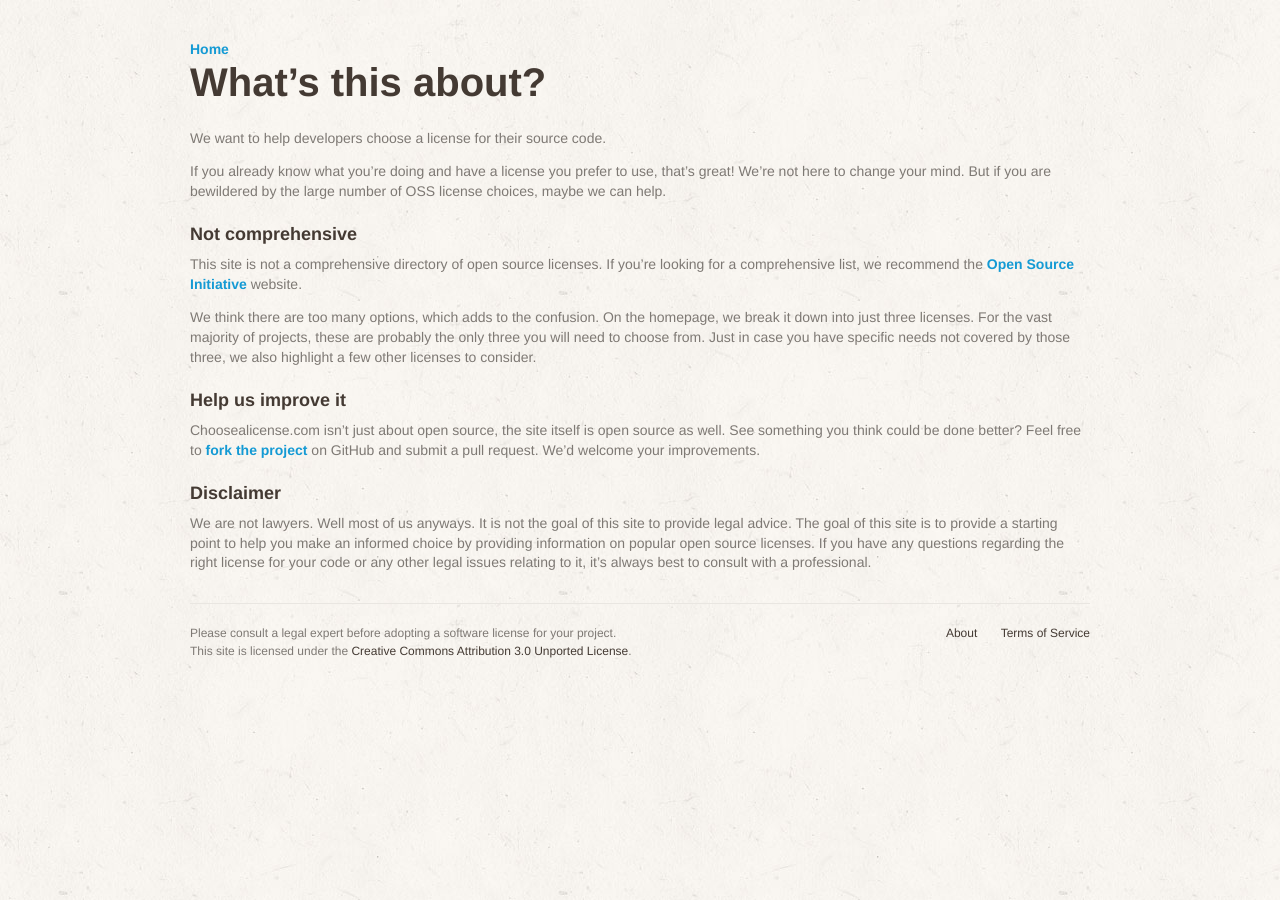
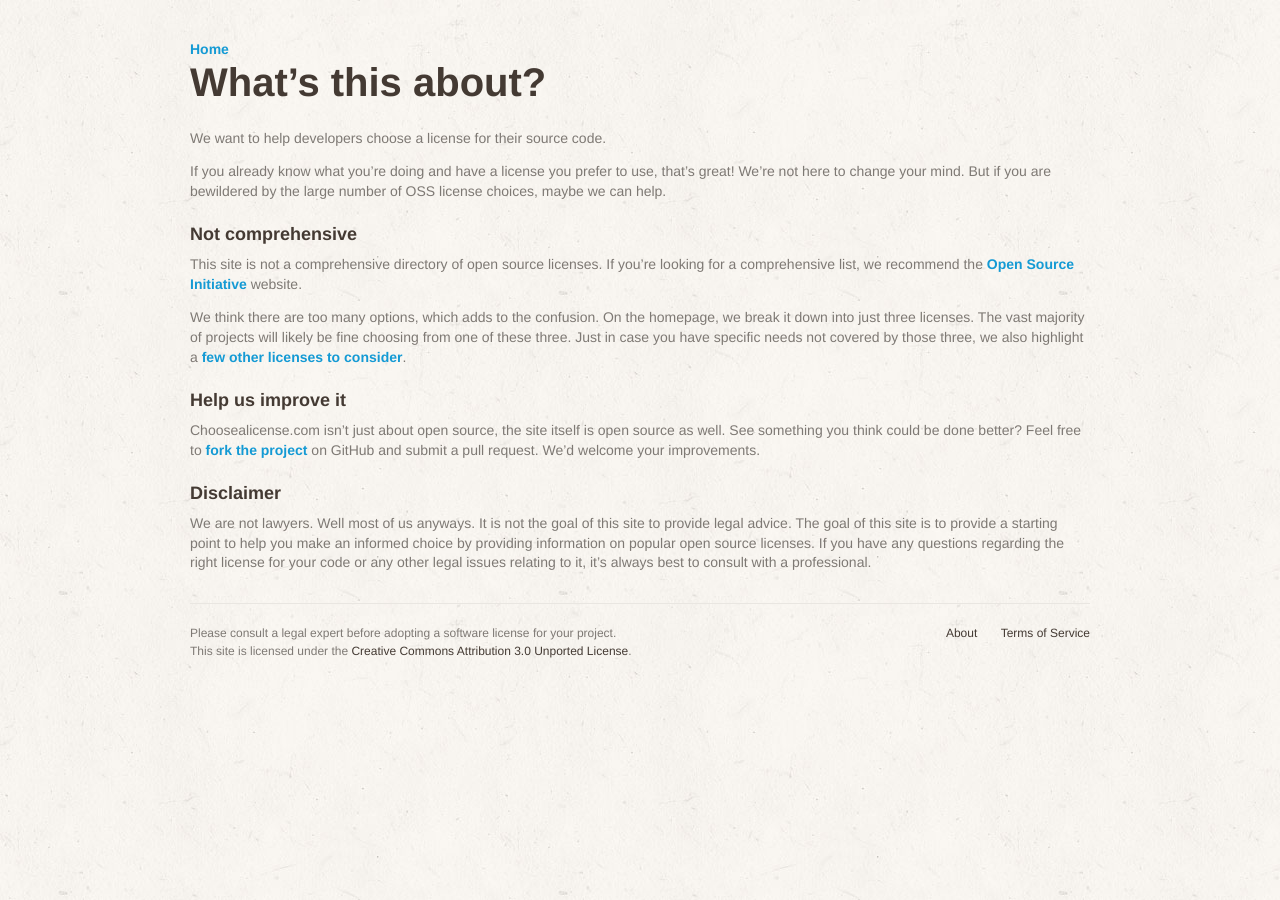
Before and after one commit to github/choosealicense.com, a Jekyll site: the page built from about.md, in a window 1280 px wide. Built offline with Jekyll 4.4.1, drawn with Linux system fonts in a browser that asks for light colours; some web fonts are replaced.

Commit message:
Tried to tone down language about the choices
Rather than say these are the ones you only need to choose, we just say
most projects will be fine with one of these choices.

```diff
--- a/about.md
+++ b/about.md
@@ -20,11 +20,11 @@ If you already know what you&#8217;re doing and have a license you prefer to use
 
 This site is not a comprehensive directory of open source licenses. If you&#8217;re looking for a comprehensive list, we recommend the <a href="http://opensource.org/licenses/">Open Source Initiative</a> website.
 
-We think there are too many options, which adds to the confusion. On the homepage, we break it down into just three licenses. For the vast majority of projects, these are probably the only three you will need to choose from. Just in case you have specific needs not covered by those three, we also highlight a few other licenses to consider.
+We think there are too many options, which adds to the confusion. On the homepage, we break it down into just three licenses. The vast majority of projects will likely be fine choosing from one of these three. Just in case you have specific needs not covered by those three, we also highlight a [few other licenses to consider](/licenses/).
 
 ## Help us improve it
 
-Choosealicense.com isn't just about open source, the site itself is open source as well. See something you think could be done better? Feel free to [fork the project](https://github.com/github/choosealicense.com) on GitHub and submit a pull request. We'd welcome your improvements.
+Choosealicense.com isn&#8217;t just about open source, the site itself is open source as well. See something you think could be done better? Feel free to [fork the project](https://github.com/github/choosealicense.com) on GitHub and submit a pull request. We'd welcome your improvements.
 
 ## Disclaimer
 
```
